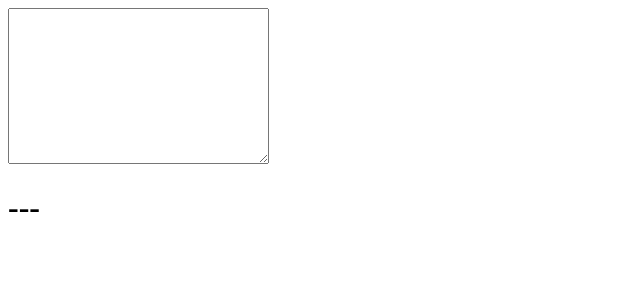
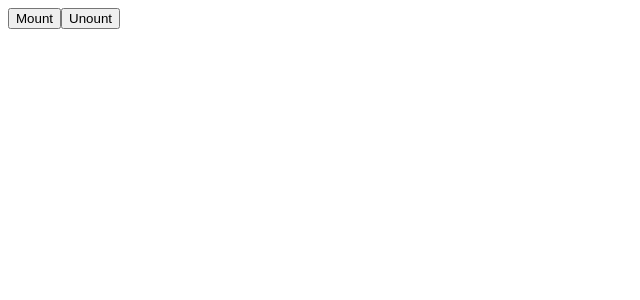
Before and after one commit to Shalelol/learning-reactjs, a React (Create React App) app: page / in a window 1280 px wide. Shown: the top 300 px of the page, without its empty margins (0-640 px from the left). Built offline with nearby package versions, Linux system fonts and the light colour scheme.

Commit message:
Compontent lifecycle methods

```diff
--- a/src/App.js
+++ b/src/App.js
@@ -1,34 +1,51 @@
 import React from 'react';
+import ReactDOM from 'react-dom';
 
 class App extends React.Component {
   constructor(){
-    super()
-    this.state = {currentEvent: '---'}
-    this.update = this.update.bind(this)
+    super();
+    this.state = { val: 0 };
+    this.update = this.update.bind(this);
   }
-  update(e){
-    this.setState({currentEvent: e.type})
+  update(){
+    this.setState({val: ++this.state.val });
   }
-  render() {
-      return (
-        <div>
-          <textarea
-            onKeyPress={this.update}
-            onCopy={this.update}
-            onCut={this.update}
-            onPaste={this.update}
-            onFocus={this.update}
-            onBlur={this.update}
-            onDoubleClick={this.update}
-            onTouchStart={this.update}
-            onTouchMove={this.update}
-            onTouchEnd={this.update}
-            cols="30"
-            rows="10" />
-          <h1>{this.state.currentEvent}</h1>
-        </div>
-      )
+  componentWillMount(){
+    console.log('componentWillMount');
+  }
+  componentDidMount(){
+    console.log('compontentDidMount');
+  }
+  componentWillUnMount(){
+    console.log('componentWillUnMount');
+  }
+  componentDidUnMount(){
+    console.log('componentDidUnMount');
+  }
+  render () {
+    console.log('render');
+    return (
+      <button onClick={this.update}>{this.state.val}</button>
+    );
   }
 }
 
-export default App;
+class Wrapper extends React.Component{
+  mount(){
+    ReactDOM.render(<App />, document.getElementById('a'));
+  }
+  unmount(){
+    ReactDOM.unmountComponentAtNode(document.getElementById('a'));
+  }
+  render() {
+    return (
+      <div>
+        <button onClick={this.mount.bind(this)}>Mount</button>
+        <button onClick={this.unmount.bind(this)}>Unount</button>
+        <div id="a"></div>
+      </div>
+    )
+  }
+}
+
+export default Wrapper;
```
